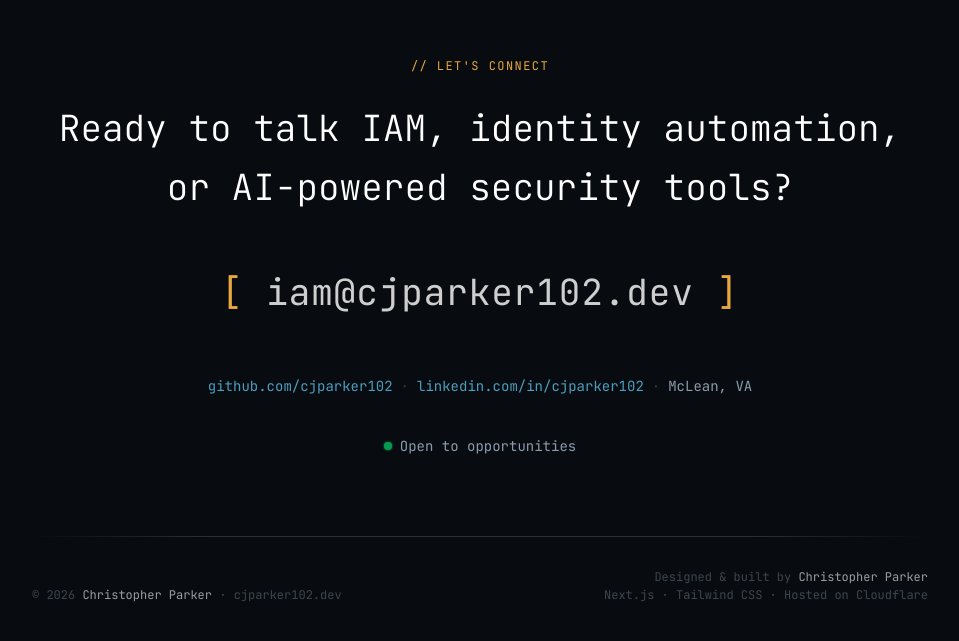
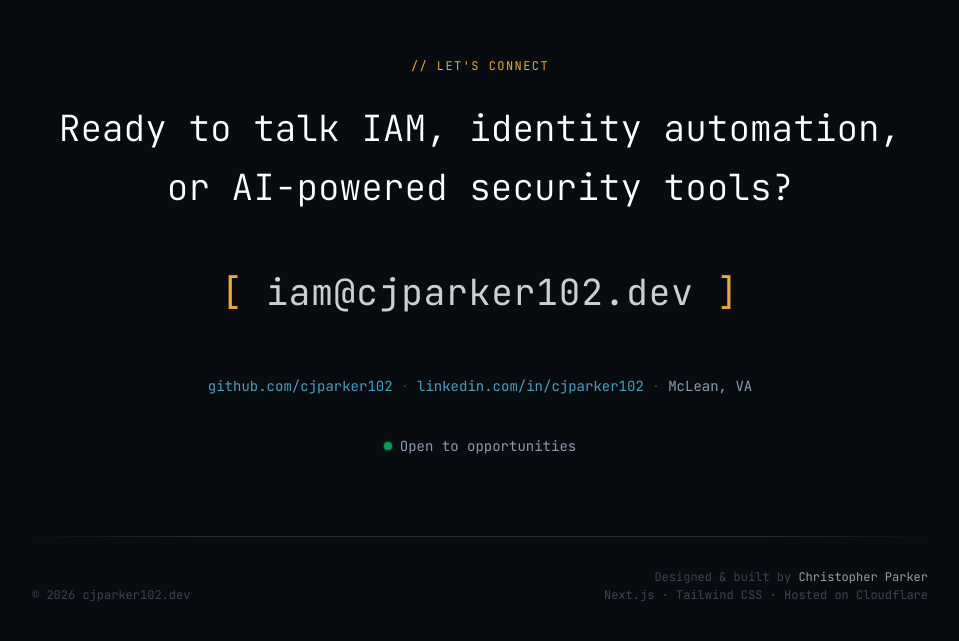
Before and after one commit to cjparker102/cjparker102-dev, a Next.js app: page / in a window 1280 px wide. Shown: the part 4687-5328 px from the top of the page, without its empty margins (160-1119 px from the left). Built offline with nearby package versions, Linux system fonts and the light colour scheme.

Commit message:
remove name from footer left side

```diff
--- a/app/components/Contact.tsx
+++ b/app/components/Contact.tsx
@@ -72,7 +72,7 @@ export default function Contact() {
           />
           <div className="flex items-end justify-between">
             <p className="text-muted/40 text-xs font-mono">
-              © {new Date().getFullYear()} <span className="text-white/60">Christopher Parker</span> · cjparker102.dev
+              © {new Date().getFullYear()} cjparker102.dev
             </p>
             <div className="text-right">
               <p className="text-muted/40 text-xs font-mono">
```
